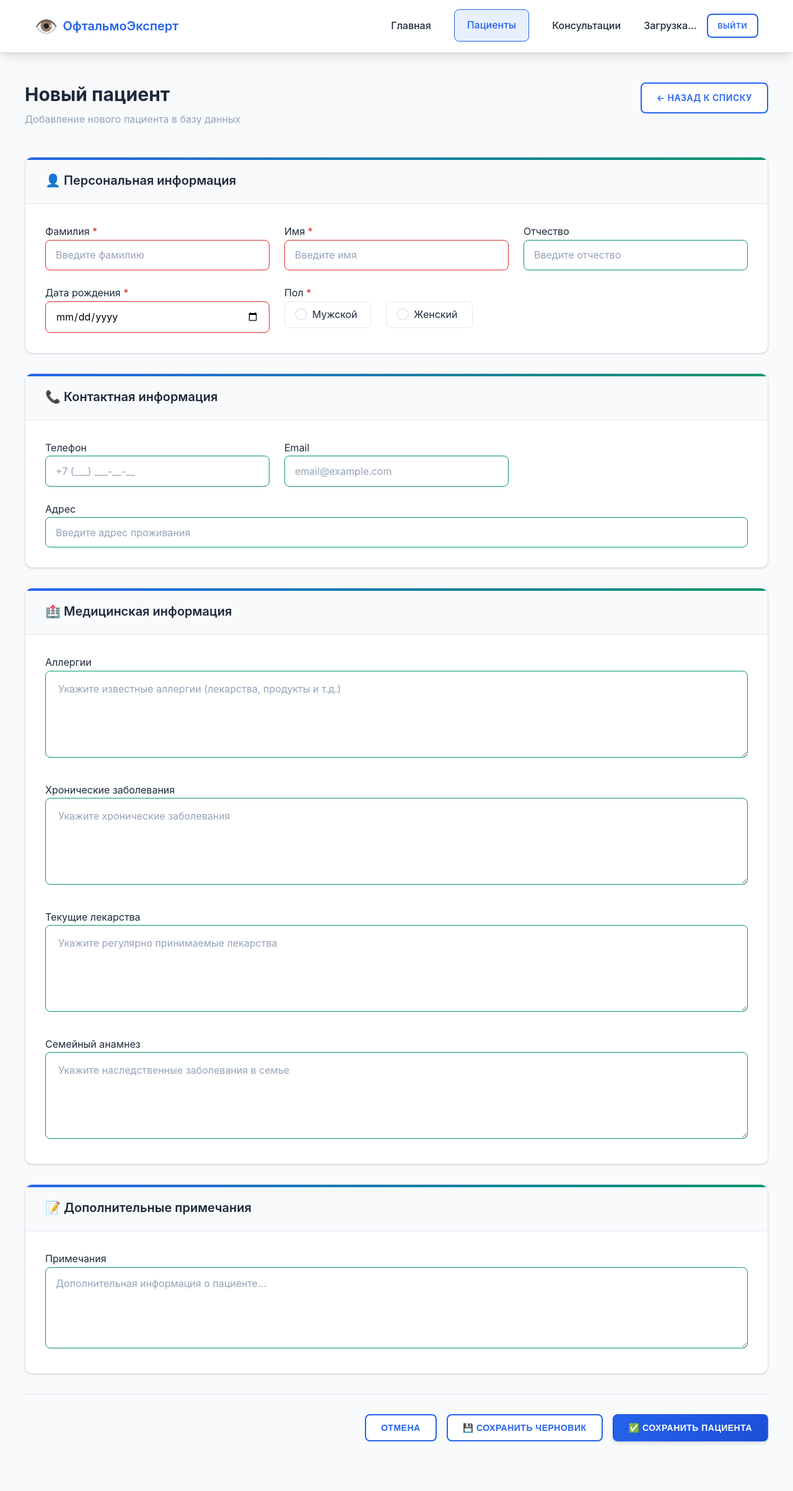
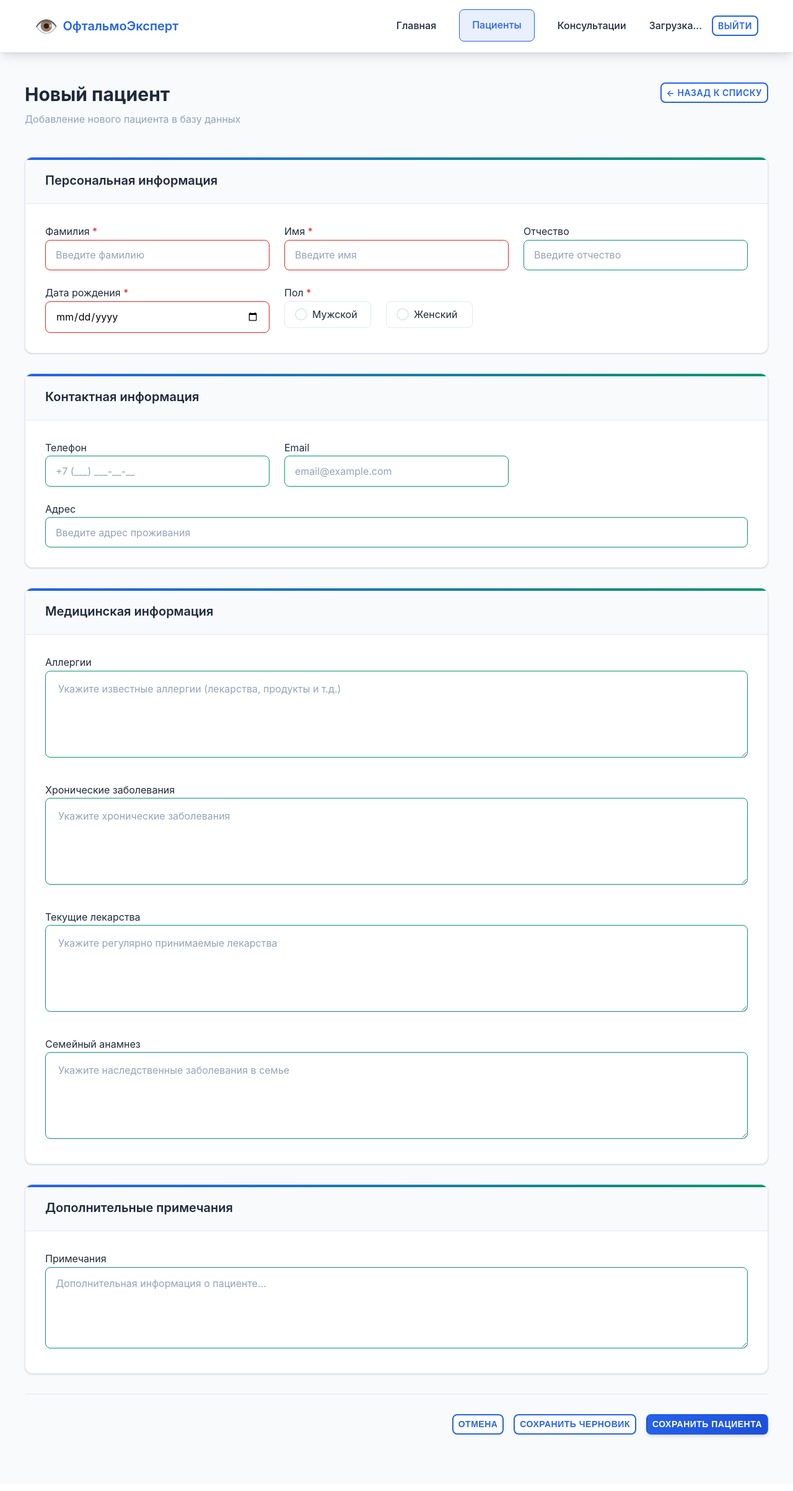
Before and after one commit to 517ANT39/expert-system-for-diagnosing-ophthalmological-diseases, a Flask app: page /patient/new in a window 1280 px wide. Shown: the whole page at 62% size. After the commit the page ends 2319 px from the top, so only its background shows below. Run offline with Flask 3, Linux system fonts and the light colour scheme; the visitor is signed in with stand-in values (Sample User, id 1).

Commit message:
styles: change consl and pat pages

```diff
--- a/solution/app/views/templates/consultation/consultation.html
+++ b/solution/app/views/templates/consultation/consultation.html
@@ -207,7 +207,7 @@
                     {% else %}
                     <div class="empty-patient-list">
                         <p>Нет доступных пациентов</p>
-                        <a href="{{ url_for('patient_list') }}" class="btn btn-primary">Добавить пациента</a>
+                        <a href="{{ url_for('patient_list') }}" class="btn btn-primary btn-sm">Добавить пациента</a>
                     </div>
                     {% endif %}
                 </div>
--- a/solution/app/views/templates/patient/patient-new.html
+++ b/solution/app/views/templates/patient/patient-new.html
@@ -8,6 +8,13 @@
     <link rel="stylesheet" href="{{ url_for('static', filename='css/main.css') }}">
     <link rel="stylesheet" href="{{ url_for('static', filename='css/dashboard.css') }}">
     <link rel="stylesheet" href="{{ url_for('static', filename='css/forms.css') }}">
+    <style>
+        .btn-sm {
+            padding: 0.25rem 0.5rem;
+            font-size: 0.875rem;
+            line-height: 1.5;
+        }
+    </style>
 </head>
 
 <body class="dashboard-page">
@@ -41,7 +48,7 @@
                 <p class="text-muted">Добавление нового пациента в базу данных</p>
             </div>
             <div class="header-actions">
-                <a href="{{ url_for('patient_list') }}" class="btn btn-secondary">
+                <a href="{{ url_for('patient_list') }}" class="btn btn-secondary btn-sm">
                     ← Назад к списку
                 </a>
             </div>
@@ -51,7 +58,7 @@
             <!-- Personal Information -->
             <div class="card">
                 <div class="card-header">
-                    <h2>👤 Персональная информация</h2>
+                    <h2>Персональная информация</h2>
                 </div>
                 <div class="card-content">
                     <div class="form-grid">
@@ -98,7 +105,7 @@
             <!-- Contact Information -->
             <div class="card">
                 <div class="card-header">
-                    <h2>📞 Контактная информация</h2>
+                    <h2>Контактная информация</h2>
                 </div>
                 <div class="card-content">
                     <div class="form-grid">
@@ -123,7 +130,7 @@
             <!-- Medical Information -->
             <div class="card">
                 <div class="card-header">
-                    <h2>🏥 Медицинская информация</h2>
+                    <h2>Медицинская информация</h2>
                 </div>
                 <div class="card-content">
                     <div class="form-grid">
@@ -157,7 +164,7 @@
             <!-- Additional Notes -->
             <div class="card">
                 <div class="card-header">
-                    <h2>📝 Дополнительные примечания</h2>
+                    <h2>Дополнительные примечания</h2>
                 </div>
                 <div class="card-content">
                     <div class="form-group">
@@ -170,14 +177,14 @@
 
             <!-- Form Actions -->
             <div class="form-actions">
-                <button type="button" class="btn btn-secondary" onclick="window.history.back()">
+                <button type="button" class="btn btn-secondary btn-sm" onclick="window.history.back()">
                     Отмена
                 </button>
-                <button type="button" class="btn btn-secondary" id="saveDraftBtn">
-                    💾 Сохранить черновик
+                <button type="button" class="btn btn-secondary btn-sm" id="saveDraftBtn">
+                    Сохранить черновик
                 </button>
-                <button type="submit" class="btn btn-primary">
-                    ✅ Сохранить пациента
+                <button type="submit" class="btn btn-primary btn-sm">
+                    Сохранить пациента
                 </button>
             </div>
         </form>
--- a/solution/app/views/templates/patient/patients.html
+++ b/solution/app/views/templates/patient/patients.html
@@ -173,7 +173,6 @@
                 </div>
                 {% else %}
                 <div class="empty-state">
-                    <div class="empty-state-icon">👥</div>
                     <h3>Список пациентов пуст</h3>
                     <p class="text-muted">В системе пока нет пациентов. Добавьте первого пациента, чтобы начать работу.</p>
                     <a href="{{ url_for('patient_new') }}" class="btn btn-primary btn-sm">
```
Also changed, not shown: solution/app/views/templates/consultation/consultation-result.html (+17 -9 lines), solution/app/views/templates/profile.html (+17 -3 lines).
